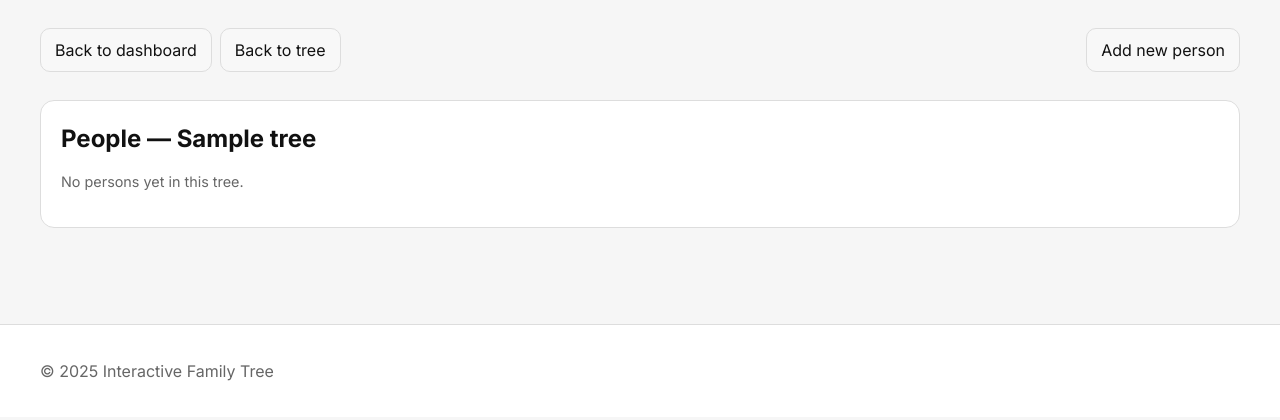
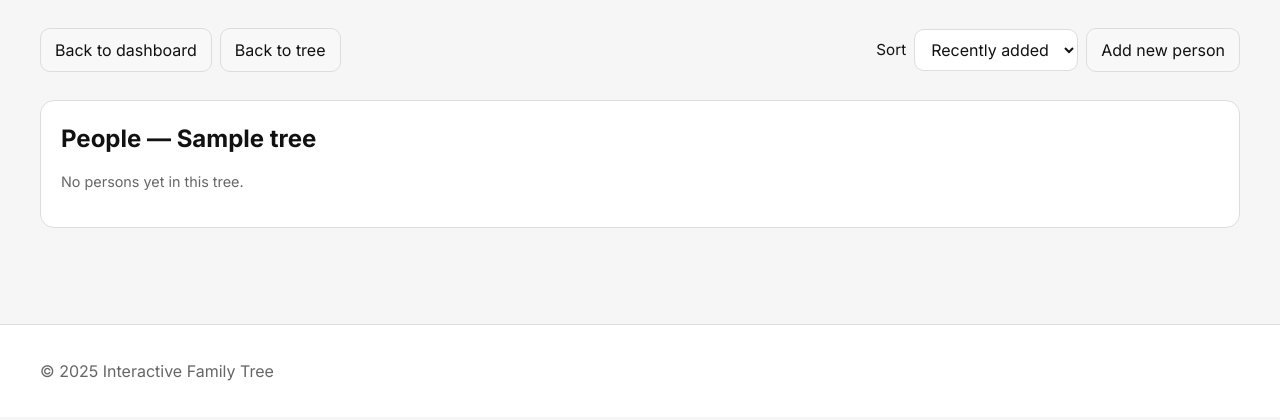
Before and after one commit to Dement1cs/interactive-family-tree, a Flask app: page /persons?tree_id=1 in a window 1280 px wide. Shown: the part 85-505 px from the top of the page. Run offline with Flask 3, Linux system fonts and the light colour scheme; a user stored in the database is signed in; tables that the repository leaves empty hold one stand-in row (values such as "Sample post"); data that the repository does not hold is empty.

Commit message:
Add sorting options for people list

```diff
--- a/app.py
+++ b/app.py
@@ -426,10 +426,43 @@ def persons():
     if not tree_id:
         return redirect(url_for("dashboard"))
 
+    sort = request.args.get("sort", "created_desc")
+
     current_tree = get_current_user_tree_or_404(tree_id)
     people = get_all_persons(tree_id)
 
-    return render_template("persons.html", people=people, tree_id=tree_id, current_tree=current_tree)
+    if sort == "name_asc":
+        people = sorted(
+            people,
+            key=lambda p: (
+                (p["first_name"] or "").lower(),
+                (p["middle_name"] or "").lower(),
+                (p["last_name"] or "").lower()
+            )
+        )
+    elif sort == "name_desc":
+        people = sorted(
+            people,
+            key=lambda p: (
+                (p["first_name"] or "").lower(),
+                (p["middle_name"] or "").lower(),
+                (p["last_name"] or "").lower()
+            ),
+            reverse=True
+        )
+    elif sort == "created_asc":
+        people = sorted(people, key=lambda p: p["id"])
+    else:
+        people = sorted(people, key=lambda p: p["id"], reverse=True)
+        sort = "created_desc"
+
+    return render_template(
+        "persons.html",
+        people=people,
+        tree_id=tree_id,
+        current_tree=current_tree,
+        current_sort=sort
+    )
 # ==========================================================
 
 # ====== ДОБАВИТЬ ЧЕЛОВЕКА =================================
--- a/static/css/style.css
+++ b/static/css/style.css
@@ -454,6 +454,27 @@ h1, h2, h3, h4 {
 }
 
 /* ========== People List ====================================================== */
+.sort-form {
+    display: inline-flex;
+    align-items: center;
+    gap: 8px;
+    flex-wrap: wrap;
+}
+
+.sort-label {
+    font-size: 0.95rem;
+}
+
+.sort-select {
+    padding: 9px 12px;
+    border: 1px solid var(--border);
+    border-radius: 10px;
+    font: inherit;
+    background: var(--surface);
+    color: var(--text);
+    cursor: pointer;
+}
+
 .people-list {
     display: flex;
     flex-direction: column;
--- a/templates/persons.html
+++ b/templates/persons.html
@@ -13,6 +13,18 @@
         </div>
 
         <div class="person-topbar-right">
+            <form method="get" action="{{ url_for('persons') }}" class="sort-form">
+                <input type="hidden" name="tree_id" value="{{ tree_id }}">
+
+                <label for="sort" class="sort-label">Sort</label>
+                <select name="sort" id="sort" class="sort-select" onchange="this.form.submit()">
+                    <option value="created_desc" {% if current_sort == "created_desc" %}selected{% endif %}>Recently added</option>
+                    <option value="created_asc" {% if current_sort == "created_asc" %}selected{% endif %}>Oldest added</option>
+                    <option value="name_asc" {% if current_sort == "name_asc" %}selected{% endif %}>A → Z</option>
+                    <option value="name_desc" {% if current_sort == "name_desc" %}selected{% endif %}>Z → A</option>
+                </select>
+            </form>
+
             <a class="btn-link" href="{{ url_for('add_person_route', tree_id=tree_id) }}">Add new person</a>
         </div>
     </div>
```
